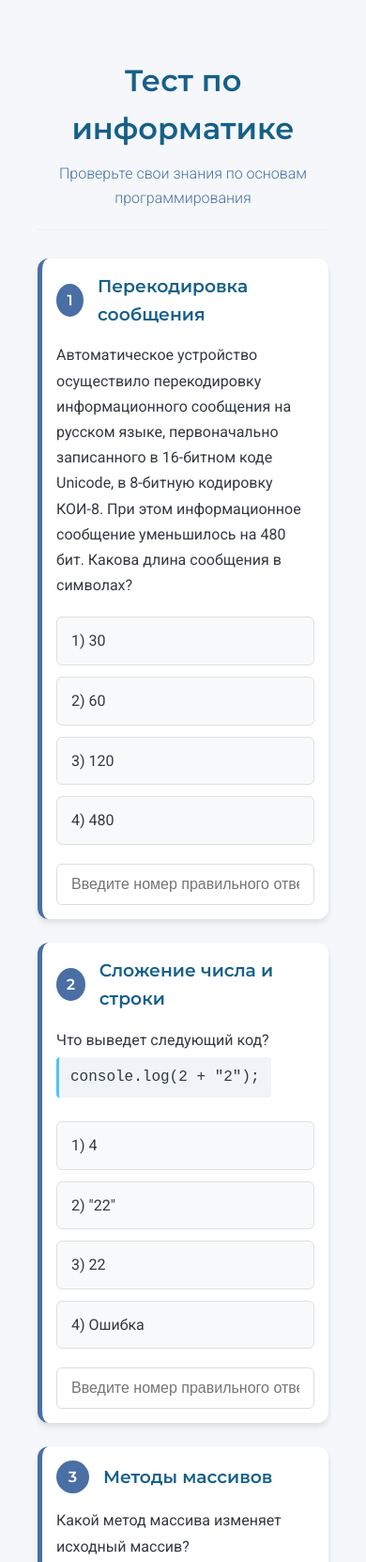
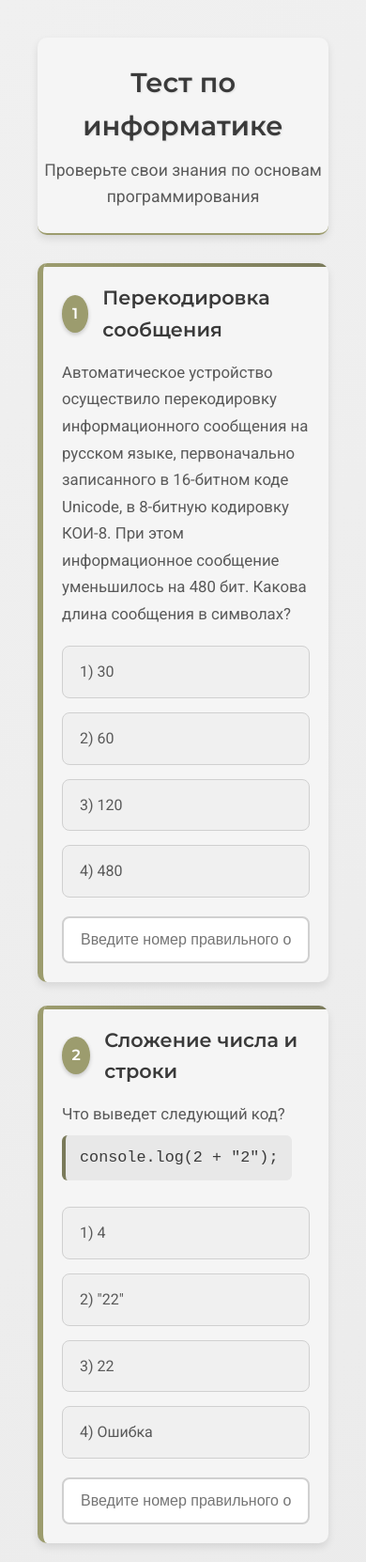
Before and after one commit to MothMol/EGE_Test, a plain HTML site: page index.html in a window 390 px wide. Shown: the top 1662 px of the page at 94% size. Drawn offline with Linux system fonts and the light colour scheme.

Commit message:
New style

```diff
--- a/index.html
+++ b/index.html
@@ -7,14 +7,16 @@
     <link href="https://fonts.googleapis.com/css2?family=Montserrat:wght@400;600&family=Roboto:wght@300;400&display=swap" rel="stylesheet">
     <style>
         :root {
-            --primary: #4a6fa5;
-            --secondary: #166088;
-            --accent: #4fc3f7;
-            --success: #4caf50;
-            --danger: #f44336;
-            --light: #f8f9fa;
-            --dark: #343a40;
-            --shadow: 0 4px 6px rgba(0, 0, 0, 0.1);
+            --khaki: #9c9c6e;
+            --khaki-light: #b8b89a;
+            --khaki-dark: #7a7a5a;
+            --gray-dark: #3a3a3a;
+            --gray-medium: #5a5a5a;
+            --gray-light: #f5f5f5;
+            --gray-border: #d0d0d0;
+            --success: #6a8a6a;
+            --danger: #8a6a6a;
+            --shadow: 0 4px 8px rgba(0, 0, 0, 0.1);
             --transition: all 0.3s ease;
         }
 
@@ -27,9 +29,10 @@
         body {
             font-family: 'Roboto', sans-serif;
             line-height: 1.6;
-            color: var(--dark);
-            background-color: #f5f7fa;
+            color: var(--gray-dark);
+            background: linear-gradient(135deg, #f0f0f0 0%, #e0e0e0 100%);
             padding: 20px;
+            min-height: 100vh;
         }
 
         .container {
@@ -41,35 +44,52 @@
         header {
             text-align: center;
             margin-bottom: 30px;
-            padding: 20px 0;
-            border-bottom: 1px solid #eee;
+            padding: 25px 0;
+            border-bottom: 2px solid var(--khaki);
+            background-color: var(--gray-light);
+            border-radius: 10px;
+            box-shadow: var(--shadow);
         }
 
         h1 {
             font-family: 'Montserrat', sans-serif;
-            color: var(--secondary);
-            font-size: 2rem;
+            color: var(--gray-dark);
+            font-size: 2.2rem;
             margin-bottom: 10px;
+            text-shadow: 1px 1px 2px rgba(0,0,0,0.1);
         }
 
         .subtitle {
-            color: var(--primary);
-            font-weight: 300;
+            color: var(--gray-medium);
+            font-weight: 400;
+            font-size: 1.1rem;
         }
 
         .question-card {
-            background: white;
-            border-radius: 12px;
-            padding: 20px;
+            background: var(--gray-light);
+            border-radius: 10px;
+            padding: 25px;
             margin-bottom: 25px;
             box-shadow: var(--shadow);
-            border-left: 5px solid var(--primary);
+            border-left: 6px solid var(--khaki);
             transition: var(--transition);
+            position: relative;
+            overflow: hidden;
+        }
+
+        .question-card::before {
+            content: '';
+            position: absolute;
+            top: 0;
+            left: 0;
+            width: 100%;
+            height: 4px;
+            background: linear-gradient(90deg, var(--khaki) 0%, var(--khaki-dark) 100%);
         }
 
         .question-card:hover {
-            transform: translateY(-2px);
-            box-shadow: 0 6px 12px rgba(0, 0, 0, 0.1);
+            transform: translateY(-3px);
+            box-shadow: 0 8px 16px rgba(0, 0, 0, 0.15);
         }
 
         .question-header {
@@ -79,10 +99,10 @@
         }
 
         .question-number {
-            background: var(--primary);
+            background: var(--khaki);
             color: white;
-            width: 35px;
-            height: 35px;
+            width: 40px;
+            height: 40px;
             border-radius: 50%;
             display: flex;
             align-items: center;
@@ -90,93 +110,105 @@
             margin-right: 15px;
             font-weight: 600;
             font-family: 'Montserrat', sans-serif;
+            box-shadow: 0 2px 4px rgba(0,0,0,0.2);
         }
 
         .question-title {
             font-weight: 600;
-            color: var(--secondary);
+            color: var(--gray-dark);
             font-family: 'Montserrat', sans-serif;
+            font-size: 1.3rem;
         }
 
         .question-text {
             margin-bottom: 20px;
-            color: var(--dark);
+            color: var(--gray-medium);
             line-height: 1.7;
+            font-size: 1.05rem;
         }
 
         .code {
-            background: #f0f4f8;
-            padding: 8px 12px;
-            border-radius: 4px;
+            background: #e8e8e8;
+            padding: 10px 15px;
+            border-radius: 6px;
             font-family: 'Courier New', monospace;
             display: inline-block;
-            margin: 5px 0;
-            border-left: 3px solid var(--accent);
+            margin: 8px 0;
+            border-left: 4px solid var(--khaki-dark);
+            color: var(--gray-dark);
+            font-weight: 500;
         }
 
         .variants {
             display: grid;
             grid-template-columns: repeat(2, 1fr);
-            gap: 12px;
+            gap: 15px;
             margin-bottom: 20px;
         }
 
         .variant {
-            padding: 12px 15px;
-            background: #f8f9fa;
-            border: 1px solid #e0e0e0;
-            border-radius: 6px;
+            padding: 14px 18px;
+            background: #f0f0f0;
+            border: 1px solid var(--gray-border);
+            border-radius: 8px;
             transition: var(--transition);
             cursor: pointer;
+            color: var(--gray-medium);
+            font-weight: 500;
         }
 
         .variant:hover {
-            background: #f0f4f8;
-            border-color: var(--primary);
+            background: var(--khaki-light);
+            border-color: var(--khaki);
+            color: var(--gray-dark);
+            transform: translateX(5px);
         }
 
         .answer-input {
             width: 100%;
-            padding: 12px 15px;
-            border: 1px solid #ddd;
-            border-radius: 6px;
+            padding: 14px 18px;
+            border: 2px solid var(--gray-border);
+            border-radius: 8px;
             font-size: 16px;
             transition: var(--transition);
+            background-color: white;
+            color: var(--gray-dark);
         }
 
         .answer-input:focus {
-            border-color: var(--primary);
+            border-color: var(--khaki);
             outline: none;
-            box-shadow: 0 0 0 2px rgba(74, 111, 165, 0.2);
+            box-shadow: 0 0 0 3px rgba(156, 156, 110, 0.2);
         }
 
         #check-btn {
             display: block;
-            width: 200px;
-            margin: 30px auto;
-            padding: 12px;
-            background: var(--primary);
+            width: 220px;
+            margin: 40px auto;
+            padding: 14px;
+            background: linear-gradient(135deg, var(--khaki) 0%, var(--khaki-dark) 100%);
             color: white;
             border: none;
-            border-radius: 6px;
-            font-size: 16px;
+            border-radius: 8px;
+            font-size: 18px;
             font-weight: 600;
             cursor: pointer;
             transition: var(--transition);
             box-shadow: var(--shadow);
+            text-transform: uppercase;
+            letter-spacing: 1px;
         }
 
         #check-btn:hover {
-            background: var(--secondary);
-            transform: translateY(-2px);
-            box-shadow: 0 6px 12px rgba(0, 0, 0, 0.15);
+            transform: translateY(-3px);
+            box-shadow: 0 8px 16px rgba(0, 0, 0, 0.2);
         }
 
         .explanation-btn {
             display: block;
-            width: 150px;
-            margin: 15px auto 0;
-            padding: 8px 15px;
+            width: 160px;
+            margin: 20px auto 0;
+            padding: 10px 15px;
             background: var(--danger);
             color: white;
             border: none;
@@ -184,27 +216,38 @@
             font-size: 14px;
             cursor: pointer;
             transition: var(--transition);
+            font-weight: 500;
         }
 
         .explanation-btn:hover {
-            background: #d32f2f;
-            transform: translateY(-1px);
+            background: #7a5a5a;
+            transform: translateY(-2px);
         }
 
         .correct {
-            border-left: 5px solid var(--success) !important;
+            border-left: 6px solid var(--success) !important;
+        }
+
+        .correct::before {
+            background: linear-gradient(90deg, var(--success) 0%, #5a7a5a 100%) !important;
         }
 
         .incorrect {
-            border-left: 5px solid var(--danger) !important;
+            border-left: 6px solid var(--danger) !important;
+        }
+
+        .incorrect::before {
+            background: linear-gradient(90deg, var(--danger) 0%, #7a5a5a 100%) !important;
         }
 
         .developer {
             text-align: center;
-            margin-top: 40px;
-            color: #777;
+            margin-top: 50px;
+            color: var(--gray-medium);
             font-style: italic;
             font-size: 14px;
+            padding: 15px;
+            border-top: 1px solid var(--gray-border);
         }
 
         @media (max-width: 768px) {
@@ -213,7 +256,11 @@
             }
 
             .question-card {
-                padding: 15px;
+                padding: 20px;
+            }
+
+            h1 {
+                font-size: 1.8rem;
             }
         }
     </style>
```
